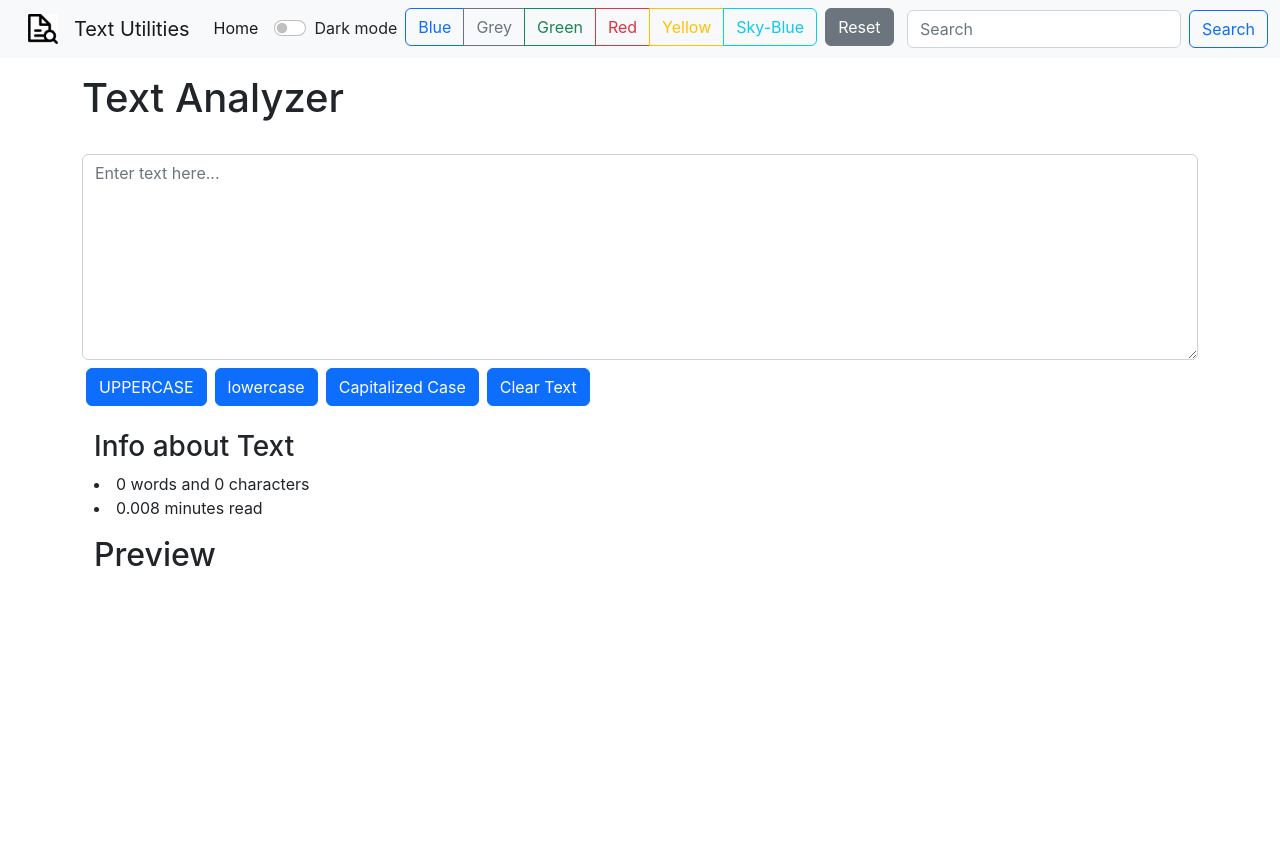
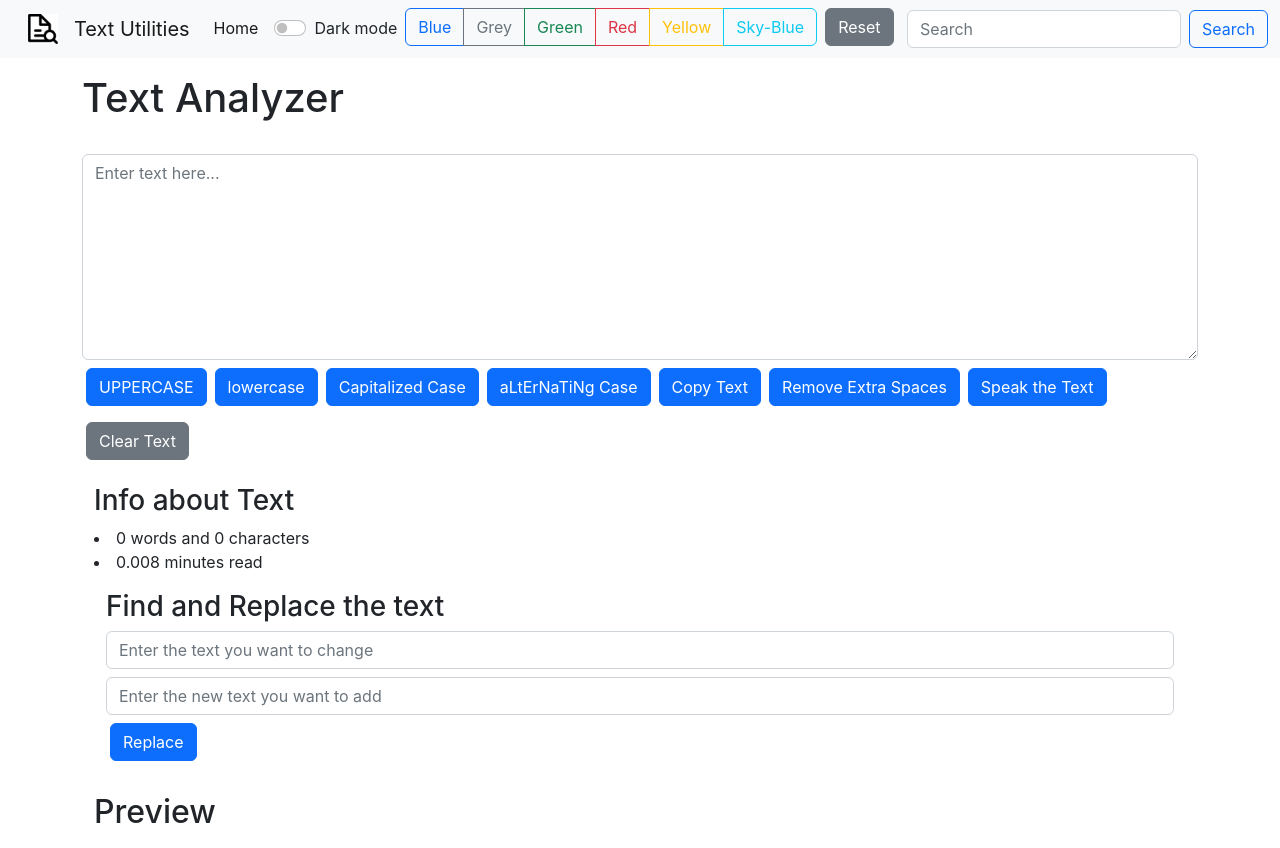
Before and after one commit to codaestroTayyab/text-utils-react, a React (Create React App) app: page / in a window 1280 px wide. Before the commit the page ends 800 px from the top, so only its background shows below. Built offline with nearby package versions, Linux system fonts and the light colour scheme.

Commit message:
Deployed Website

```diff
--- a/src/components/TextBox.js
+++ b/src/components/TextBox.js
@@ -16,6 +16,36 @@ export default function TextBox(props) {
     props.alertShow("Text converted to Lowercase!", "success");
   };
 
+  const onAlternatingCase = () => {
+    let newtext = ""
+    for (let index = 0; index < text.length; index++) {
+        if ((index % 2) === 0) {
+            newtext += text[index].toLowerCase()
+        }
+        else {
+            newtext += text[index].toUpperCase()
+        }
+
+    }
+    setText(newtext)
+    props.alertShow("Text converted to Alternating Case!", "success");
+}
+
+const handleSpeak = () => {
+  let msg = new SpeechSynthesisUtterance();
+  msg.text = text;
+  window.speechSynthesis.speak(msg);
+  }
+
+  const handleFindAndReplace = () =>{
+    let find = document.getElementById("find").value;
+    let replace = document.getElementById("replace").value;
+    let newText = text.replaceAll(find,replace);
+    setText(newText);
+}
+
+
+
   const handleCapClick = () => {
     let arr = text.split(" ");
     for (let i = 0; i < arr.length; i++) {
@@ -25,6 +55,19 @@ export default function TextBox(props) {
     setText(newText);
     props.alertShow("Text converted to Capitalized Case!", "success");
   }
+
+  const handleCopy = () => {
+    console.log("I am copy");
+    var text = document.getElementById("exampleFormControlTextarea1");
+    text.select();
+    text.setSelectionRange(0, 9999);
+    navigator.clipboard.writeText(text.value);
+}
+
+const handleExtraSpaces = () => {
+  let newText = text.split(/[ ]+/);
+  setText(newText.join(" "))
+}
 
   const handleClearClick = () => {
     let newText = "";
@@ -59,6 +102,7 @@ export default function TextBox(props) {
           value={text}
           onChange={handleChange}
         ></textarea>
+
         <button className="btn btn-primary my-2 mx-1" onClick={handleUpClick}>
           UPPERCASE
         </button>
@@ -68,7 +112,21 @@ export default function TextBox(props) {
         <button className="btn btn-primary my-2 mx-1" onClick={handleCapClick}>
           Capitalized Case
         </button>
-        <button className="btn btn-primary my-2 mx-1" onClick={handleClearClick}>
+        <button className="btn btn-primary my-2 mx-1" onClick={onAlternatingCase}>
+          aLtErNaTiNg Case
+        </button>
+        <button className="btn btn-primary my-2 mx-1" onClick={handleCopy}>
+          Copy Text
+        </button>
+        <button className="btn btn-primary my-2 mx-1" onClick={handleExtraSpaces}>
+          Remove Extra Spaces
+        </button>
+
+        <button className="btn btn-primary my-2 mx-1" onClick={handleSpeak}>
+          Speak the Text
+        </button>
+
+        <button className="btn btn-secondary my-2 mx-1" onClick={handleClearClick}>
           Clear Text
         </button>
       </div>
@@ -82,6 +140,12 @@ export default function TextBox(props) {
             <li>{0.008 * wordCounter(text).split(' ').length} minutes read</li>
 
         </p>
+        <div className="container my-3">
+            <h3>Find and Replace the text</h3>
+            <input type="text" className="form-control my-2" placeholder="Enter the text you want to change" id="find"/>
+            <input type="text" className="form-control mb-2" placeholder="Enter the new text you want to add" id="replace"/>
+            <button className="btn btn-primary mb-3 mx-1" onClick={handleFindAndReplace}>Replace</button>
+        </div>
         <h2>Preview</h2>
         {text}
       </div>
```
